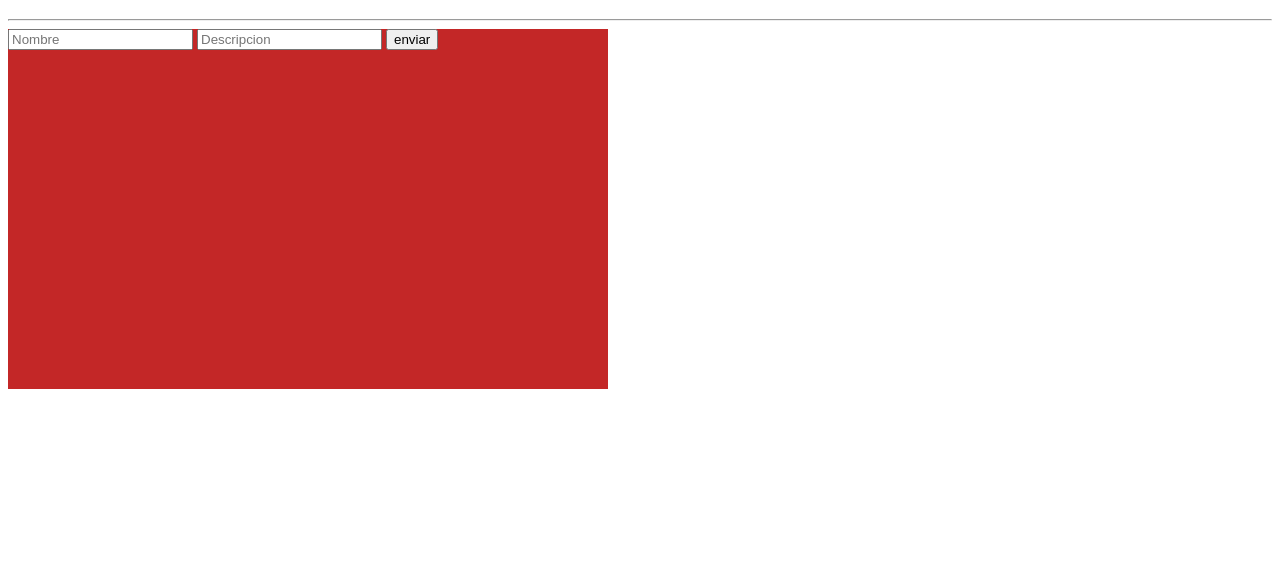
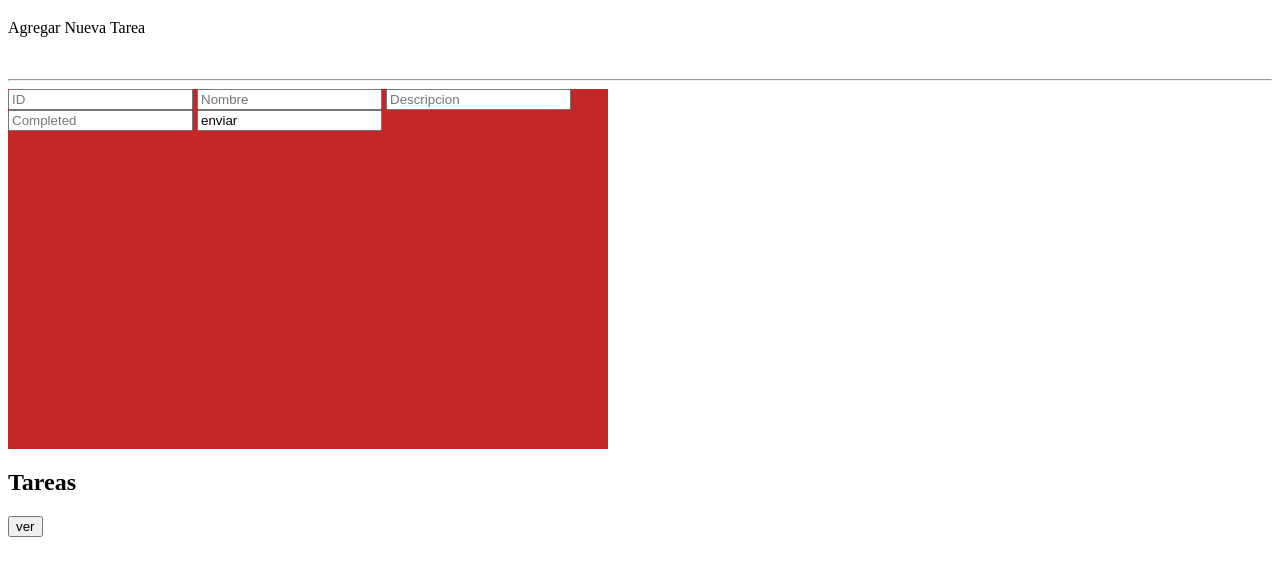
Before and after one commit to misaprostol/integradorPDI, a plain HTML site: page client/index.html in a window 1280 px wide. Shown: the part 61-636 px from the top of the page. Drawn offline with Linux system fonts and the light colour scheme; no server answers.

Commit message:
añadir form tareas

```diff
--- a/client/index.html
+++ b/client/index.html
@@ -5,27 +5,32 @@
   <meta name="viewport" content="width=device-width, initial-scale=1.0">
   <link rel="stylesheet" href="./styles/styles.css">
   <title>Listado de tareas</title>
-  <link rel="stylesheet" href="./styles/styles.css">
 </head>
 <body>
   <header class="py-3">
     <h1>Listado de tareas</h1>
+    <p class="second_title">Agregar Nueva Tarea</p><br>
     <hr />
   </header>
   <main class="container">
 
     <section class="formulario">
       <form action="http://localhost:3000/tasks" method="post" id="formulario">
+        <input type="number" placeholder="ID" name="id">
         <input type="text" placeholder="Nombre" name="name">
         <input type="text" placeholder="Descripcion" name="description">
-        <input type="submit" value="enviar">
+        <input type="text" placeholder="Completed" name="completed">
+        <input type="btn" type="submit" value="enviar">
       </form>
     </section>
 
-
+    <section class="tareas">
+      <h2>Tareas</h2>
     <ul id="lista-tareas">
       <!--Acá se muestran las tareas-->
     </ul>
+    <input class="btn-tareas" type="submit" value="ver">
+    </section>
   </main>
 
   <script src="scripts/tareas.js"></script>
```
